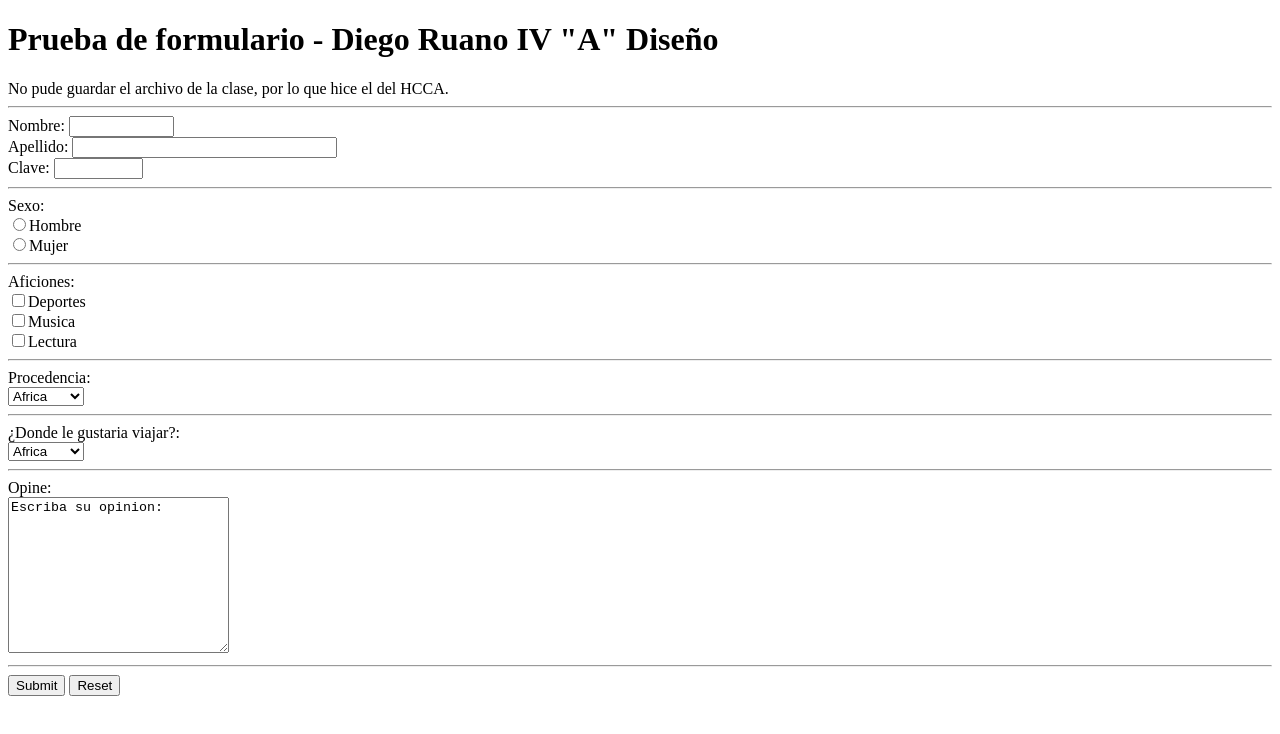
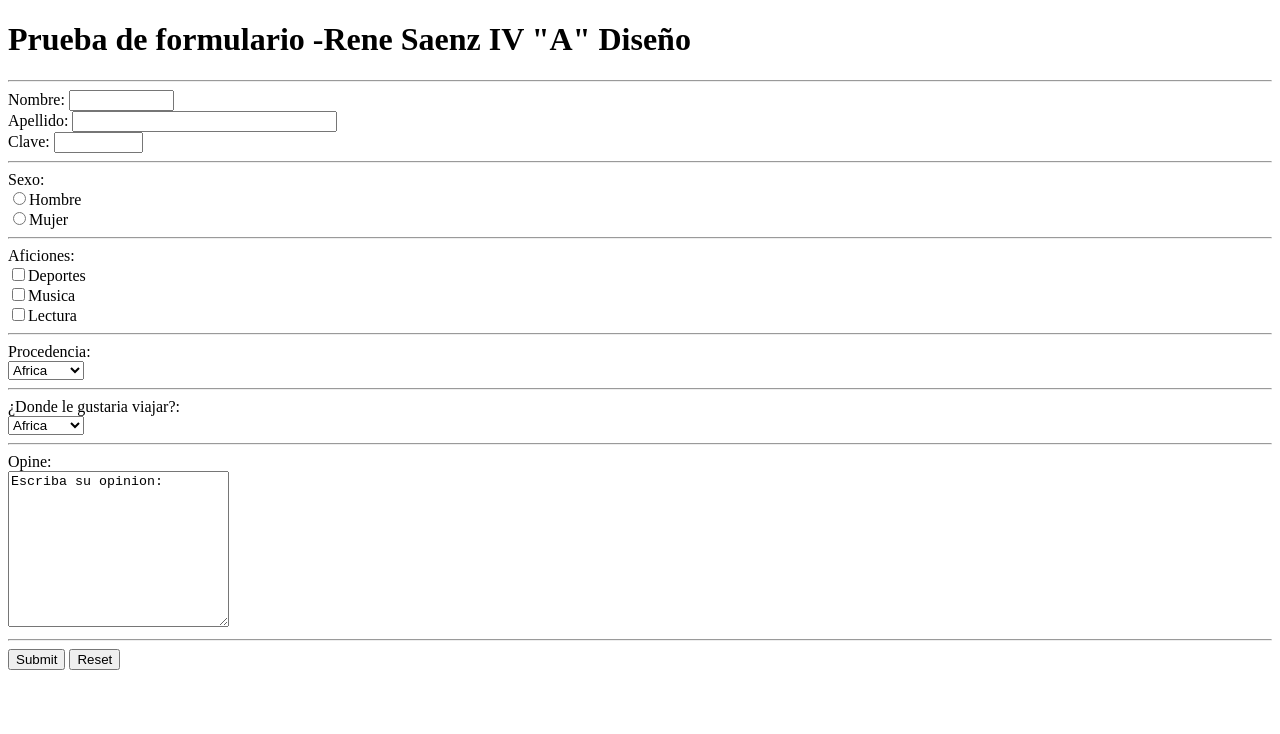
Before and after one commit to ReneA-Saenz/Prueba-formulario, a plain HTML site: page index.html in a window 1280 px wide. Drawn offline with Linux system fonts and the light colour scheme.

Commit message:
index.html

```diff
--- a/index.html
+++ b/index.html
@@ -6,10 +6,7 @@
     <title>Mi_Formulario</title>
 </head>
 <body>
-    <h1>Prueba de formulario - Diego Ruano IV "A" Diseño</h1>
-
-    <label>No pude guardar el archivo de la clase, por lo que hice el del HCCA.</label> <br>
-
+    <h1>Prueba de formulario -Rene Saenz  IV "A" Diseño</h1>
     <hr>
 
     <form>
```
